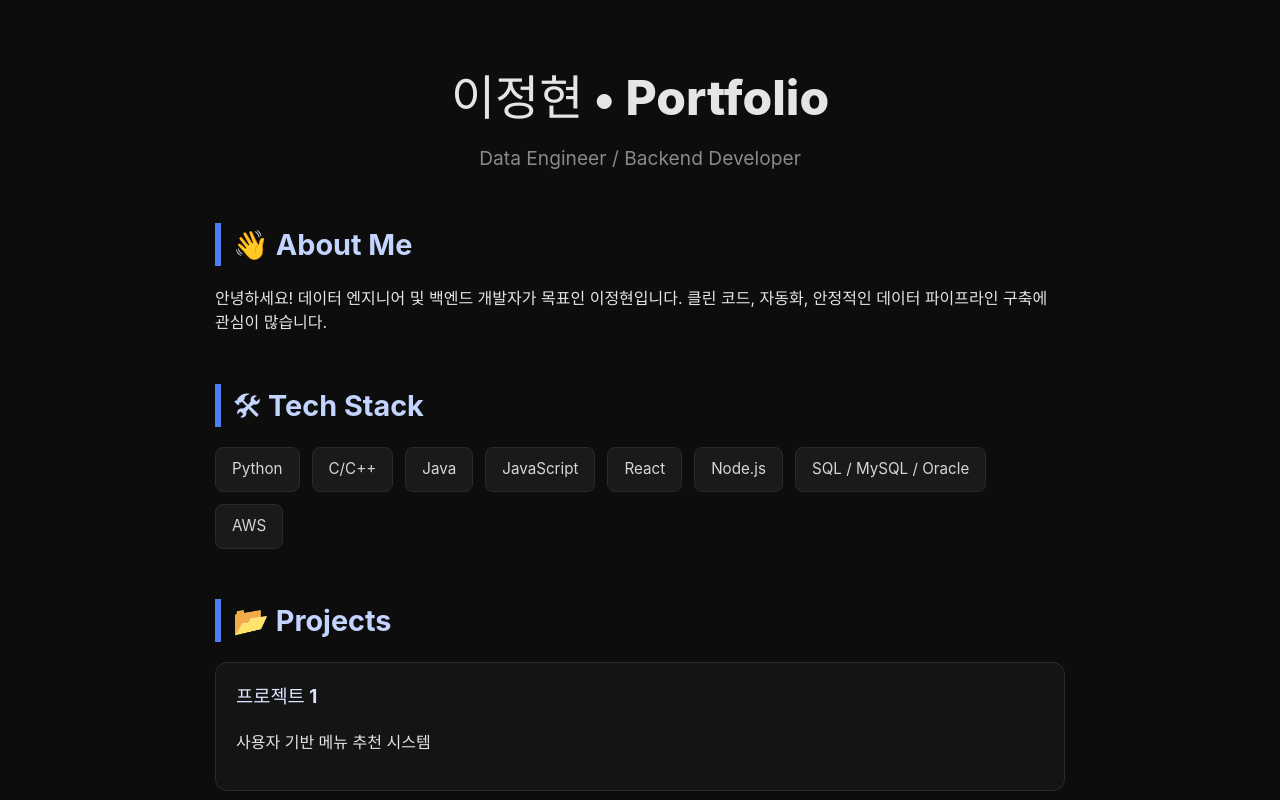
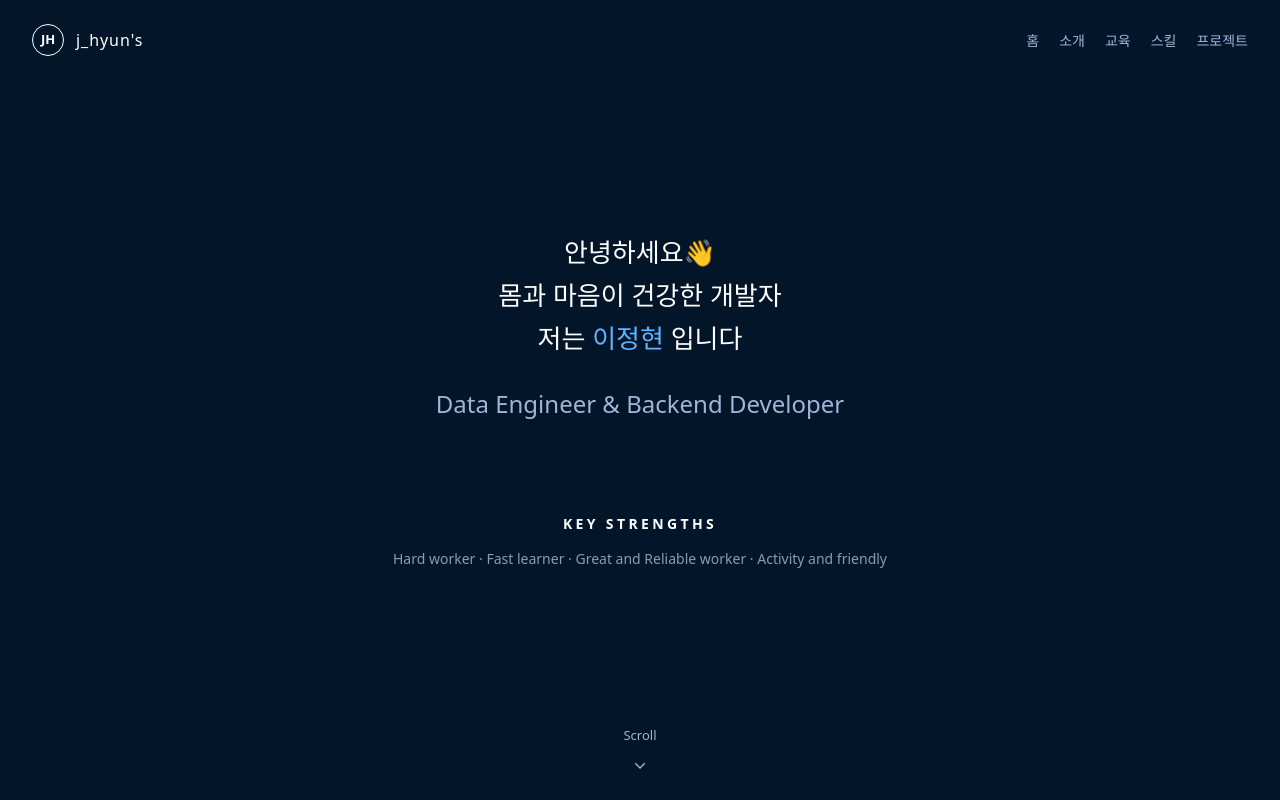
Before and after one commit to jhyungit/jhyungit.github.io, a React (Vite) app: page / in a window 1280 px wide. Shown: the top 800 px of the page. Built offline with nearby package versions, Linux system fonts and the light colour scheme.

Commit message:
Update Home

```diff
--- a/src/App.css
+++ b/src/App.css
@@ -1,102 +1,207 @@
-/* 전체 다크 테마 */
-body {
-  background-color: #0d0d0d;
-  color: #e5e5e5;
-  margin: 0;
-  font-family: 'Inter', sans-serif;
+/* ===== 공통 설정 ===== */
+:root {
+  --bg-main: #020617;   /* 바깥 진한 다크 */
+  --bg-hero: #021529;   /* 안쪽 네이비 */
+  --text-main: #ffffff;
+  --text-sub: #a1b5d8;
+  --text-muted: #8b9bb8;
+  --accent-blue: #5fb3ff;
 }
 
-/* 메인 컨테이너 */
-.container {
-  width: 90%;
-  max-width: 850px;
-  margin: 0 auto;
-  padding: 40px 0;
+* {
+  box-sizing: border-box;
 }
 
-/* 제목/헤더 */
-.header {
-  text-align: center;
-  margin-bottom: 50px;
+body {
+  margin: 0;
+  font-family: system-ui, -apple-system, BlinkMacSystemFont, 'Noto Sans KR',
+    sans-serif;
+  background: var(--bg-main);
+  color: var(--text-main);
 }
 
-.title {
-  font-size: clamp(2rem, 4vw, 3rem);
-  font-weight: 800;
-  margin-bottom: 1rem;
+/* ===== 전체 래퍼 ===== */
+.app {
+  min-height: 100vh;
+  display: flex;
+  justify-content: center;
+  padding: 0;
 }
 
-.subtitle {
-  font-size: clamp(1rem, 1.5vw, 1.3rem);
-  opacity: 0.85;
-  color: #9f9f9f;
+/* 1440 x 900 느낌의 메인 박스 */
+.hero {
+  width: 100%;
+  max-width: 1440px;
+  min-height: calc(100vh);
+  background: var(--bg-hero);
+  padding: 24px 32px 40px; /* 🔥 상하좌우 패딩 축소 */
+  margin: 0 auto;
+  position: relative;
+  display: flex;
+  flex-direction: column;
 }
 
-/* 섹션 */
-.section {
-  margin-bottom: 50px;
+/* ===== 헤더 영역 ===== */
+.hero-header {
+  display: flex;
+  align-items: center;
+  justify-content: space-between;
+  font-size: 14px;
 }
 
-.section h2 {
-  font-size: 1.8rem;
-  border-left: 6px solid #4f7df3;
-  padding-left: 12px;
-  margin-bottom: 20px;
-  color: #c3d4ff;
-}
-
-/* 스킬 */
-.skills {
-  list-style: none;
-  padding: 0;
+/* 왼쪽 로고 묶음 */
+.hero-logo {
   display: flex;
-  flex-wrap: wrap;
+  align-items: center;
   gap: 12px;
 }
 
-.skills li {
-  background-color: #1a1a1a;
-  padding: 10px 16px;
-  border-radius: 8px;
-  color: #d6d6d6;
-  font-size: 0.95rem;
-  border: 1px solid #2a2a2a;
+/* 동그란 JH */
+.hero-logo-circle {
+  width: 32px;
+  height: 32px;
+  border-radius: 999px;
+  border: 1px solid #ffffff;
+  display: flex;
+  align-items: center;
+  justify-content: center;
+  font-size: 13px;
+  font-weight: 600;
+  color: #ffffff;
 }
 
-/* 프로젝트 카드 */
-.project-card {
-  background-color: #141414;
-  padding: 20px;
-  border-radius: 12px;
-  border: 1px solid #2a2a2a;
-  margin-bottom: 20px;
-  transition: transform 0.2s ease, box-shadow 0.2s ease;
+/* j_hyun's 텍스트 */
+.hero-logo-text {
+  font-size: 16px;
+  letter-spacing: 0.06em;
+  color: #ffffff;
 }
 
-.project-card h3 {
-  margin-top: 0;
-  color: #dbe5ff;
+/* 오른쪽 메뉴 */
+.hero-nav {
+  display: flex;
+  align-items: center;
+  gap: 20px;
 }
 
-.project-card:hover {
-  transform: translateY(-4px);
-  box-shadow: 0 0 20px rgba(100, 100, 255, 0.2);
+.hero-nav a {
+  color: var(--text-sub);
+  text-decoration: none;
+  font-size: 14px;
 }
 
-/* 링크 */
-a {
-  color: #6b8cff;
-  text-decoration: none;
+.hero-nav a:hover {
+  color: var(--accent-blue);
 }
 
-a:hover {
-  text-decoration: underline;
+/* ===== 메인 인사 영역 ===== */
+.hero-main {
+  flex: 1;
+  display: flex;
+  flex-direction: column;
+  align-items: center;
+  justify-content: center;
+  text-align: center;
+  gap: 16px;
 }
 
-/* 푸터 */
-.footer {
-  text-align: center;
-  margin-top: 40px;
-  color: #7c7c7c;
-  font-size: 0.9rem;
+.hero-greeting p {
+  margin: 4px 0;
+  font-size: clamp(20px, 2.1vw, 26px);
 }
+
+.hero-greeting p:first-child {
+  margin-top: 0;
+}
+
+.highlight-name {
+  color: var(--accent-blue);
+  font-weight: 600;
+}
+
+/* 직무 라인 */
+.hero-role {
+  margin: 8px 0 0;
+  font-size: clamp(18px, 1.9vw, 24px);
+  color: var(--text-sub);
+}
+
+/* ===== Strengths 섹션 ===== */
+.hero-strengths {
+  margin-top: 64px;
+}
+
+.hero-strengths-title {
+  font-size: 14px;
+  letter-spacing: 0.24em;
+  color: var(--text-main);
+  margin-bottom: 12px;
+}
+
+.hero-strengths-text {
+  font-size: 14px;
+  color: var(--text-muted);
+}
+
+/* ===== Scroll 인디케이터 ===== */
+.hero-scroll {
+  position: absolute;
+  bottom: 24px;
+  left: 50%;
+  transform: translateX(-50%);
+  font-size: 13px;
+  color: var(--text-sub);
+  display: flex;
+  flex-direction: column;
+  align-items: center;
+  gap: 4px;
+}
+
+.hero-scroll-arrow {
+  font-size: 18px;
+}
+
+/* ===== 반응형 ===== */
+@media (max-width: 900px) {
+  .hero {
+    padding: 24px 20px 32px;
+  }
+
+  .hero-header {
+    font-size: 13px;
+  }
+
+  .hero-logo-text {
+    font-size: 14px;
+  }
+
+  .hero-nav {
+    gap: 14px;
+  }
+
+  .hero-greeting p {
+    font-size: clamp(18px, 5vw, 22px);
+  }
+
+  .hero-role {
+    font-size: clamp(16px, 4.2vw, 20px);
+  }
+
+  .hero-strengths {
+    margin-top: 40px;
+  }
+}
+
+@media (max-width: 600px) {
+  .hero {
+    padding-inline: 16px;
+  }
+
+  .hero-nav {
+    display: none; /* 모바일에서는 메뉴 숨기고 나중에 햄버거 메뉴로 바꿔도 됨 */
+  }
+
+  .hero-strengths-text {
+    font-size: 13px;
+  }
+}
--- a/src/App.jsx
+++ b/src/App.jsx
@@ -1,63 +1,59 @@
+// src/App.jsx
 import './App.css';
 
 function App() {
   return (
-    <div className="container">
-      {/* 헤더 */}
-      <header className="header">
-        <h1 className="title">이정현 • Portfolio</h1>
-        <p className="subtitle">Data Engineer / Backend Developer</p>
-      </header>
+    <div className="app">
+      <div className="hero">
 
-      {/* 소개 */}
-      <section className="section">
-        <h2>👋 About Me</h2>
-        <p>
-          안녕하세요! 데이터 엔지니어 및 백엔드 개발자가 목표인 이정현입니다.
-          클린 코드, 자동화, 안정적인 데이터 파이프라인 구축에 관심이 많습니다.
-        </p>
-      </section>
+        {/* 🔵 헤더 (피그마 기준으로 수정된 버전) */}
+        <header className="hero-header">
 
-      {/* 스킬 */}
-      <section className="section">
-        <h2>🛠 Tech Stack</h2>
-        <ul className="skills">
-          <li>Python</li>
-          <li>C/C++</li>
-          <li>Java</li>
-          <li>JavaScript</li>
-          <li>React</li>
-          <li>Node.js</li>
-          <li>SQL / MySQL / Oracle</li>
-          <li>AWS</li>
-        </ul>
-      </section>
+          {/* 왼쪽 로고 영역 */}
+          <div className="hero-logo">
+            <div className="hero-logo-circle">JH</div>
+            <span className="hero-logo-text">j_hyun&apos;s</span>
+          </div>
 
-      {/* 프로젝트 */}
-      <section className="section">
-        <h2>📂 Projects</h2>
+          {/* 오른쪽 네비게이션 */}
+          <nav className="hero-nav">
+            <a href="#home">홈</a>
+            <a href="#about">소개</a>
+            <a href="#education">교육</a>
+            <a href="#skills">스킬</a>
+            <a href="#projects">프로젝트</a>
+          </nav>
 
-        <div className="project-card">
-          <h3>프로젝트 1</h3>
-          <p>사용자 기반 메뉴 추천 시스템</p>
+        </header>
+
+        {/* 🔵 메인 인사 영역 */}
+        <main className="hero-main" id="home">
+          <div className="hero-greeting">
+            <p>안녕하세요👋</p>
+            <p>몸과 마음이 건강한 개발자</p>
+            <p>
+              저는 <span className="highlight-name">이정현</span> 입니다
+            </p>
+          </div>
+
+          <p className="hero-role">Data Engineer &amp; Backend Developer</p>
+
+          {/* Strengths */}
+          <section className="hero-strengths">
+            <h2 className="hero-strengths-title">KEY STRENGTHS</h2>
+            <p className="hero-strengths-text">
+              Hard worker · Fast learner · Great and Reliable worker · Activity and friendly
+            </p>
+          </section>
+        </main>
+
+        {/* Scroll indicator */}
+        <div className="hero-scroll">
+          <span>Scroll</span>
+          <span className="hero-scroll-arrow">⌄</span>
         </div>
 
-        <div className="project-card">
-          <h3>프로젝트 2</h3>
-          <p>React + GitHub Pages 기반 포트폴리오</p>
-        </div>
-      </section>
-
-      {/* 연락 */}
-      <section className="section">
-        <h2>📬 Contact</h2>
-        <p>Email: kyn05165@naver.com</p>
-        <p>GitHub: <a href="https://github.com/jhyungit" target="_blank">github.com/jhyungit</a></p>
-      </section>
-
-      <footer className="footer">
-        © 2025 이정현. All rights reserved.
-      </footer>
+      </div>
     </div>
   );
 }
```
Also changed, not shown: 5 other files (tests, documents, lock files or other folders).
